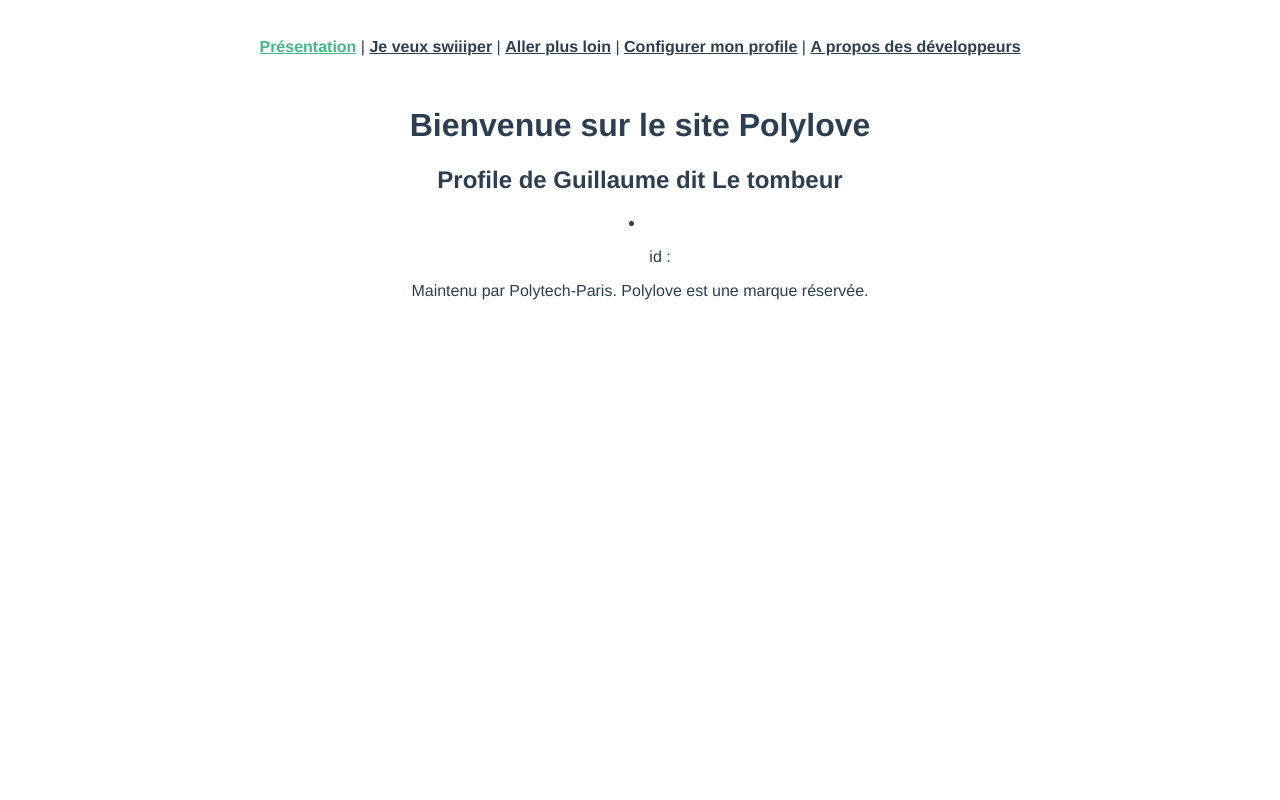
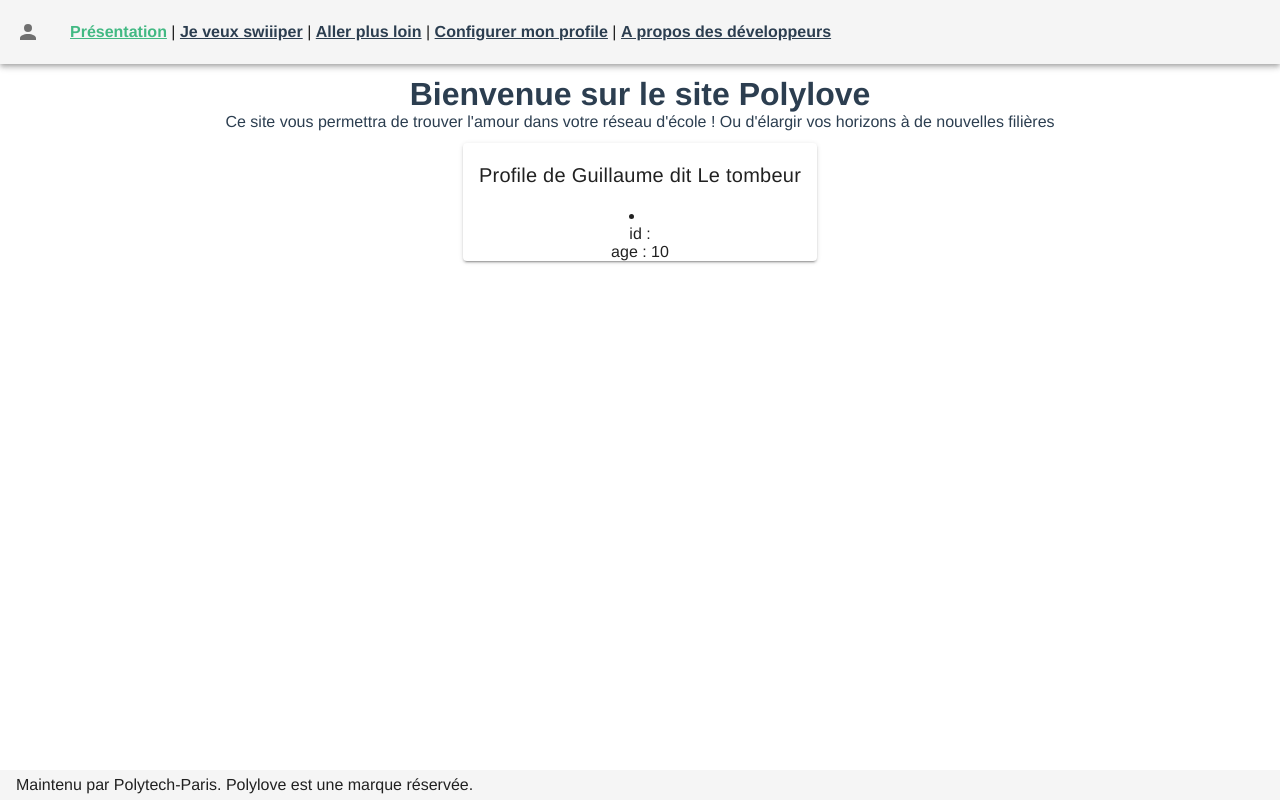
Before and after one commit to ecole-polytech/paris-front, a Vue app: page /#/ in a window 1280 px wide. Built offline with nearby package versions, Linux system fonts and the light colour scheme.

Commit message:
continue on front page

```diff
--- a/package.json
+++ b/package.json
@@ -10,9 +10,11 @@
   "dependencies": {
     "core-js": "^3.6.5",
     "vue": "^2.6.11",
-    "vue-router": "^3.2.0"
+    "vue-router": "^3.2.0",
+    "vuetify": "^2.4.0"
   },
   "devDependencies": {
+    "@mdi/js": "^6.5.95",
     "@vue/cli-plugin-babel": "~4.5.0",
     "@vue/cli-plugin-eslint": "~4.5.0",
     "@vue/cli-plugin-router": "~4.5.0",
@@ -20,6 +22,7 @@
     "babel-eslint": "^10.1.0",
     "eslint": "^6.7.2",
     "eslint-plugin-vue": "^6.2.2",
+    "vue-cli-plugin-vuetify": "~2.4.5",
     "vue-template-compiler": "^2.6.11"
   },
   "eslintConfig": {
--- a/public/index.html
+++ b/public/index.html
@@ -1,11 +1,13 @@
 <!DOCTYPE html>
-<html lang="">
+<html lang="fr">
   <head>
     <meta charset="utf-8">
     <meta http-equiv="X-UA-Compatible" content="IE=edge">
     <meta name="viewport" content="width=device-width,initial-scale=1.0">
     <link rel="icon" href="<%= BASE_URL %>favicon.ico">
     <title><%= htmlWebpackPlugin.options.title %></title>
+    <link rel="stylesheet" href="https://fonts.googleapis.com/css?family=Roboto:100,300,400,500,700,900">
+    <link rel="stylesheet" href="https://cdn.jsdelivr.net/npm/@mdi/font@latest/css/materialdesignicons.min.css">
   </head>
   <body>
     <noscript>
--- a/src/App.vue
+++ b/src/App.vue
@@ -1,5 +1,10 @@
 <template>
   <div id="app">
+
+    <v-app-bar>
+      <v-icon aria-label="My Account" role="img" aria-hidden="false">
+        {{heartLogoPath}}
+      </v-icon>
       <div id="nav">
         <router-link to="/">Présentation</router-link> |
         <router-link to="/ViewProfile">Je veux swiiiper</router-link> |
@@ -7,10 +12,28 @@
         <router-link to="/MyProfile">Configurer mon profile</router-link> |
         <router-link to="/about">A propos des développeurs</router-link>
       </div>
-    <router-view/>
-    <div>Maintenu par Polytech-Paris. Polylove est une marque réservée.</div>
+    </v-app-bar>
+
+    <v-main>
+      <v-container fluid>
+        <router-view></router-view>
+      </v-container>
+    </v-main>
+
+    <v-footer app>Maintenu par Polytech-Paris. Polylove est une marque réservée.</v-footer>
+
   </div>
 </template>
+
+<script>
+import { mdiAccount } from '@mdi/js';
+
+export default {
+  data: () => ({
+    heartLogoPath: mdiAccount
+  }),
+}
+</script>
 
 <style>
 #app {
--- a/src/components/HelloWorld.vue
+++ /dev/null
@@ -1,40 +0,0 @@
-<template>
-  <div class="hello">
-    <h1>{{ msg }}</h1>
-    <p>
-      Ce composant est à enlever !
-    </p>
-    <h2>TODO</h2>
-    <ul>
-      <li>Explication de l'app</li>
-      <li>Login ?</li>
-    </ul>
-  </div>
-</template>
-
-<script>
-export default {
-  name: 'HelloWorld',
-  props: {
-    msg: String
-  }
-}
-</script>
-
-<!-- Add "scoped" attribute to limit CSS to this component only -->
-<style scoped>
-h3 {
-  margin: 40px 0 0;
-}
-ul {
-  list-style-type: none;
-  padding: 0;
-}
-li {
-  display: inline-block;
-  margin: 0 10px;
-}
-a {
-  color: #42b983;
-}
-</style>
--- a/src/components/PublicProfile.vue
+++ b/src/components/PublicProfile.vue
@@ -1,10 +1,11 @@
 <template>
-  <div>
-    <h2>Profile de {{ userInfo.username }}</h2>
+  <v-card class="card">
+    <v-card-title>Profile de {{ userInfo.username }}</v-card-title>
     <li>
-      <ul>id : {{id}}</ul>
+      <ul>id : {{userInfo.id}}</ul>
+      <ul>age : {{userInfo.age}}</ul>
     </li>
-  </div>
+  </v-card>
 </template>
 
 <script>
@@ -15,12 +16,17 @@ export default {
   },
   data: function () {
     return {
-      userInfo: {id : -1, username : 'Guillaume dit Le tombeur'}
+      userInfo: {id : -1, username : 'Guillaume dit Le tombeur', age: 10}
     }
+  },
+  beforeMount() {
+    this.userInfo.id = this.idUser;
   }
 }
 </script>
 
 <style scoped>
-
+.card{
+  max-width: 50em;
+}
 </style>
--- a/src/main.js
+++ b/src/main.js
@@ -1,10 +1,12 @@
 import Vue from 'vue'
 import App from './App.vue'
 import router from './router'
+import vuetify from './plugins/vuetify'
 
 Vue.config.productionTip = false
 
 new Vue({
   router,
+  vuetify,
   render: h => h(App)
 }).$mount('#app')
--- /dev/null
+++ b/src/plugins/vuetify.js
@@ -0,0 +1,13 @@
+import Vue from 'vue';
+import Vuetify from 'vuetify';
+import 'vuetify/dist/vuetify.min.css';
+import fr from 'vuetify/lib/locale/fr';
+
+Vue.use(Vuetify);
+
+export default new Vuetify({
+    lang: {
+      locales: { fr },
+      current: 'fr',
+    },
+});
--- a/src/views/Home.vue
+++ b/src/views/Home.vue
@@ -1,8 +1,10 @@
 <template>
   <div class="home">
     <h1>Bienvenue sur le site Polylove</h1>
-    <p></p>
-    <PublicProfile/>
+    <p>Ce site vous permettra de trouver l'amour dans votre réseau d'école ! Ou d'élargir vos horizons à de nouvelles filières</p>
+    <v-container class="card-container">
+      <PublicProfile id-user:42/>
+    </v-container>
   </div>
 </template>
 
@@ -17,3 +19,10 @@ export default {
   }
 }
 </script>
+
+<style scoped>
+.card-container{
+  justify-content: center;
+  display: flex;
+}
+</style>
--- a/src/views/ViewProfiles.vue
+++ b/src/views/ViewProfiles.vue
@@ -1,5 +1,7 @@
 <template>
-Ici il faut swiiiiiiipe
+<div>
+  Ici il faut swiiiiiiipe
+</div>
 </template>
 
 <script>
```
Also changed, not shown: src/assets/default_avatar.jpg (added), 1 other file (tests, documents, lock files or other folders). Lines whose indentation alone changed are shown as unchanged.
